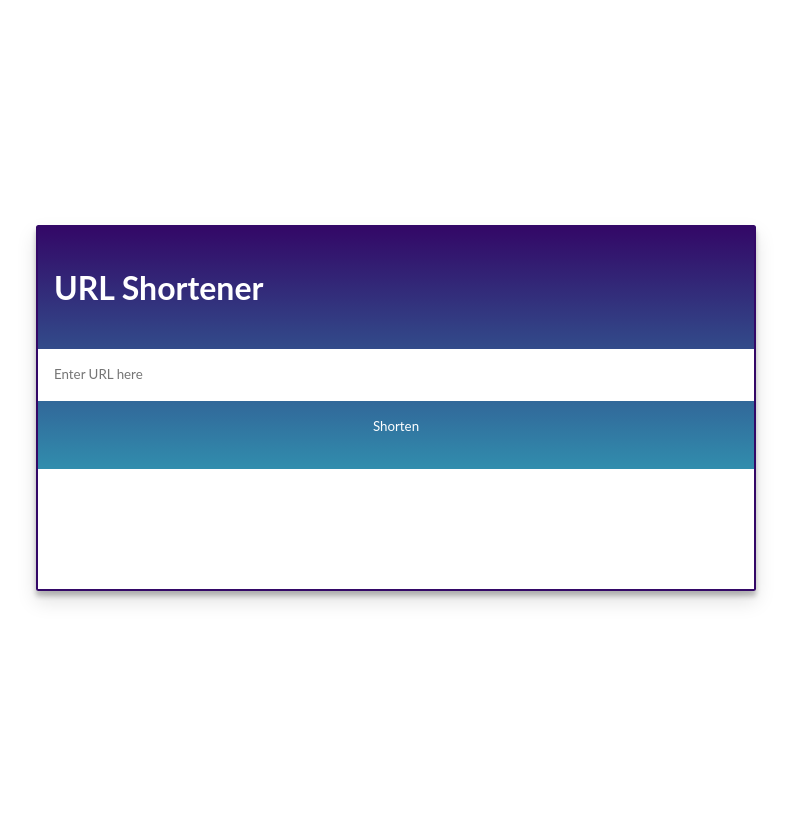
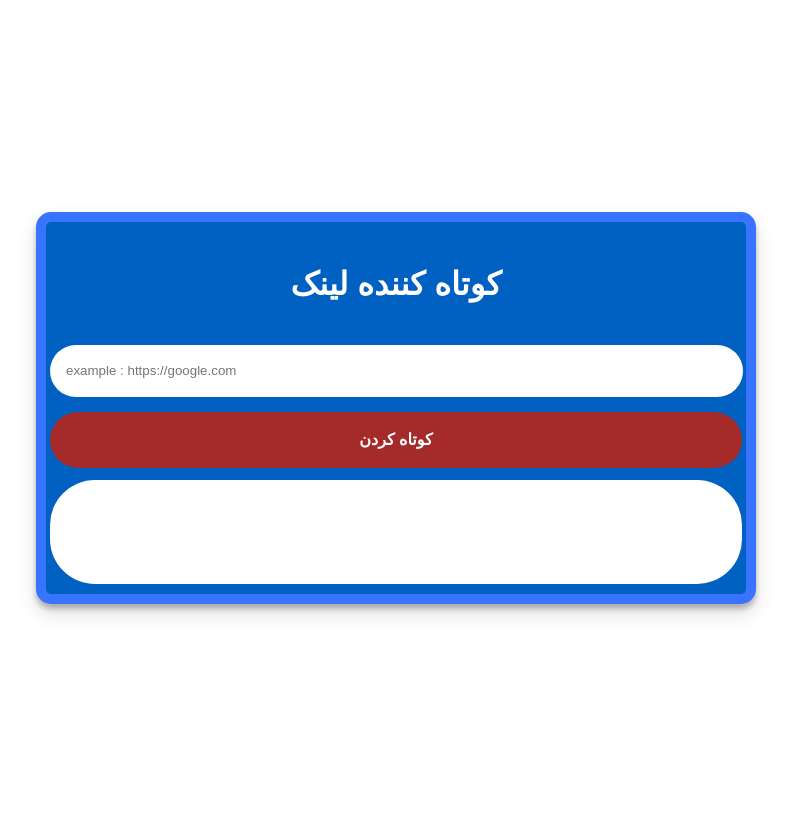
Before and after one commit to MerajBighamian/django-url-shortner-project, a Django app: page / in a window 1280 px wide. Shown: the whole page, without its empty margins (244-1035 px from the left). Run offline with Django 4.2, Linux system fonts and the light colour scheme; some libraries are stand-ins or nearby versions.

Commit message:
fix bugs and change styles

```diff
--- a/url_shortner/shortner/templates/shortner/index.html
+++ b/url_shortner/shortner/templates/shortner/index.html
@@ -13,12 +13,12 @@
         display: flex;
         align-items: center;
         justify-content: center;
-        padding: 1rem;
+        padding: 2rem;
         }
 
         body {
         min-height: 100vh;
-        font-family: "Lato", sans-serif;
+        font-family: "Thahoma", sans-serif;
         line-height: 1.5;
         color: #111;
         }
@@ -26,16 +26,18 @@
         main {
         max-width: 720px;
         width: 100%;
-        border: 2.5px solid #330867;
-        border-radius: 2.5px;
+        border: 10px solid #3874ff;
+        border-radius: 15px;
         box-shadow: 0 10px 20px rgba(17, 17, 17, 0.125),
             0 5px 5px rgba(17, 17, 17, 0.25);
-        background-image: linear-gradient(to top, #30cfd0 0%, #330867 100%);
+        background-color: rgb(0, 97, 194);
         }
 
         h1 {
         padding: 1rem;
         color: white;
+        text-align: center;
+        font-size: 2rem;
         }
 
         input,
@@ -49,7 +51,10 @@
 
         input {
         box-sizing: border-box;
-        width: 100%;
+        width: 99%;
+        border-radius: 30px;
+        margin: 0px 10px 10px 4px;
+        padding-right: 1px;
         }
 
         .buttons {
@@ -59,28 +64,36 @@
         button {
         cursor: pointer;
         flex: 1;
-        background-color: transparent;
+        background-color: brown;
         color: white;
+        font-size: 1rem;
+        font-weight: bold;
+        border-radius: 30px;
+        margin: 5px 4px 1px 4px;
         &:hover {
             background-color: rgba(255, 255, 255, 0.5);
+            border-radius: 30px;
         }
         }
 
         section {
-        min-height: 120px;
+        min-height: 90px;
         text-align: center;
         background-color: white;
+        border-radius: 45px;
+        margin: -5px 4px 10px 4px;
+
         }
 
     </style>
 </head>
 <main>
-  <h1>URL Shortener</h1>
+  <h1>کوتاه کننده لینک</h1>
   <form id="post-form">
     {% csrf_token %}
-  <input type="text" name="link" id="link" placeholder="Enter URL here">
+  <input type="text" name="link" id="link" required placeholder="example : https://google.com ">
   <div class="buttons">
-    <button type="submit" id="shorten">Shorten</button>
+    <button type="submit" id="shorten">کوتاه کردن</button>
   </div>
   </form>
 
@@ -100,6 +113,7 @@
         csrfmiddlewaretoken:$('input[name=csrfmiddlewaretoken]').val(),
       },
       success: function(data){
+        // replace localhost with domain
         $('h2').html('localhost:8000/'+data)
       }
     });
--- a/url_shortner/shortner/views.py
+++ b/url_shortner/shortner/views.py
@@ -5,17 +5,22 @@ from .models import Urls
 import uuid
 # Create your views here.
 
+""" define index view for index route"""
 def index(request):
     return render(request,'shortner/index.html')
 
+""" define create view for create shortner urls of urls"""
 def create(request):
-    if request.method == 'POST':
-        url = request.POST['link']
-        uid = str(uuid.uuid4())[:5]
-        new_url = Urls(links=url,uuid=uid)
-        new_url.save()
-        return HttpResponse(uid)
+    if request.method == 'POST': ## check request method is post
+        url = request.POST['link'] ## get link of user inputed (from request object)
+        uid = str(uuid.uuid4())[:4] ## set uuid
 
+        ## TODO : user = request.user ## get user object for create url shorted
+        new_url = Urls(links=url,uuid=uid) ## create new url shorted using Urls class
+        new_url.save() ## save url shorted in database
+        return HttpResponse(uid) ## return uuid of url shorted in database
+
+""" define for get url shorted and return orginal url"""
 def return_orginal_url(request,uuid):
-    orginal_url = Urls.objects.get(uuid=uuid)
-    return redirect(orginal_url.links)
+    orginal_url = Urls.objects.get(uuid=uuid) ## get orginal url using with uuid of url shorted
+    return redirect(orginal_url.links)  ## redirect user to page of orginal url
```
Also changed, not shown: url_shortner/shortner/models.py (+6 -1 lines), url_shortner/shortner/migrations/0003_urls_user.py (added), 1 other file.
